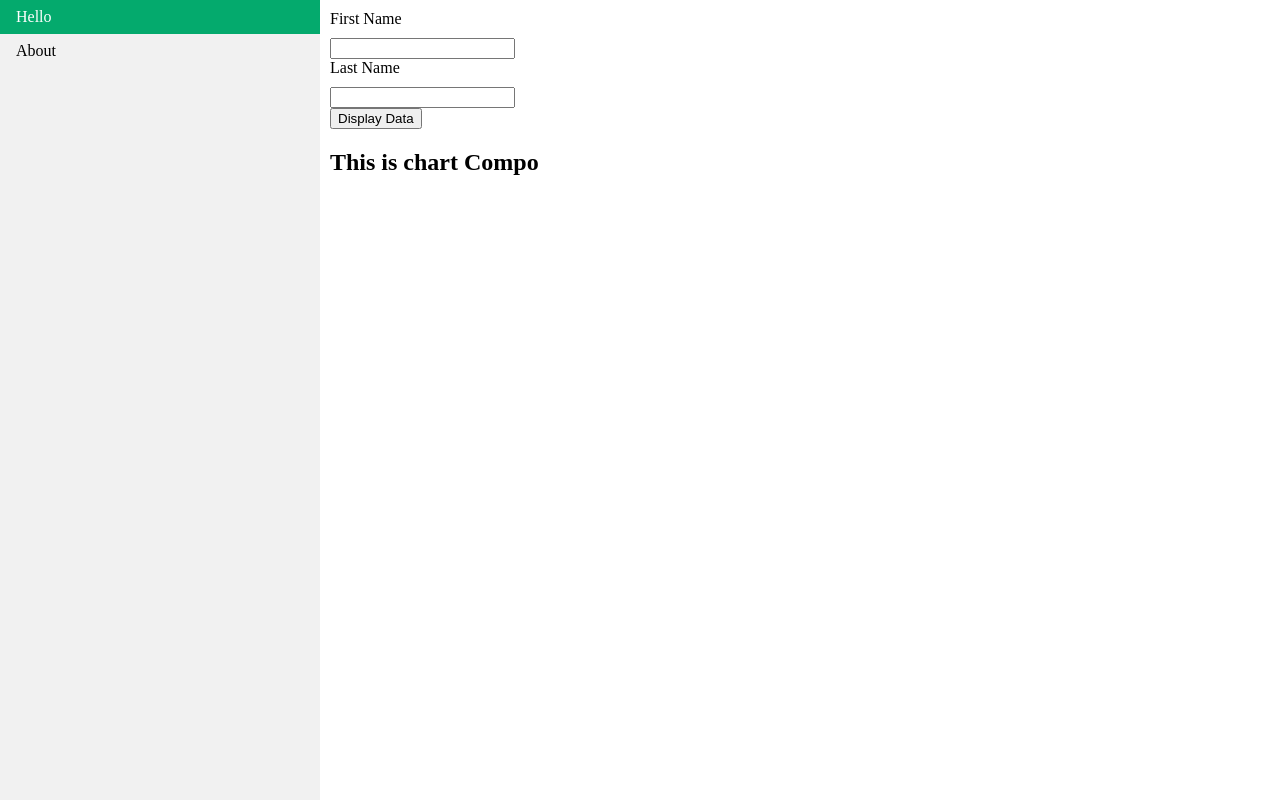
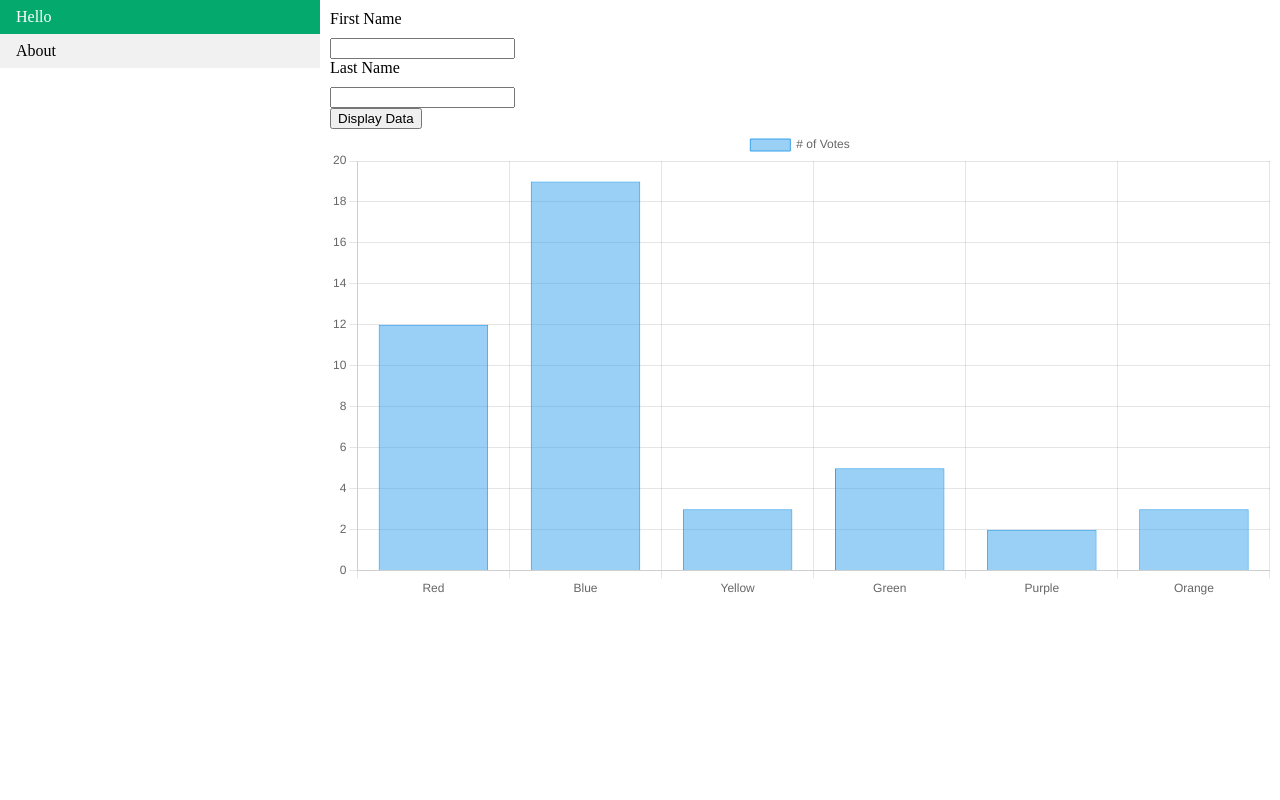
Before and after one commit to Santos78715/ITH, a website: page www/index.html in a window 1280 px wide. Both pictures are taken after a click on the link "Hello". Drawn offline with nearby package versions, Linux system fonts and the light colour scheme; some packages are replaced by stand-ins of ours.

Commit message:
Initial commit

```diff
--- a/package.json
+++ b/package.json
@@ -10,6 +10,7 @@
   "author": "",
   "license": "ISC",
   "dependencies": {
-    "angular-chart.js": "^1.1.0"
+    "angular-chart.js": "^1.1.1",
+    "chart.js": "^4.4.1"
   }
 }
--- /dev/null
+++ b/www/ab.html
@@ -0,0 +1,3 @@
+<div>
+    <canvas id="myChart"></canvas>
+  </div>
--- a/www/chart.component.js
+++ b/www/chart.component.js
@@ -1,31 +1,16 @@
-// chart.component.js
 dashboard.component('chartcomponent', {
-    templateUrl: 'chart.html',
-    controller: function () {
-        var ctx = document.getElementById('myChart').getContext('2d');
-        var myChart = new Chart(ctx, {
+    templateUrl: 'ab.html',
+    controller: function ($timeout) {
+        $timeout(function () {
+            const ctx = document.getElementById('myChart');
+
+            new Chart(ctx, {
                 type: 'bar',
                 data: {
                     labels: ['Red', 'Blue', 'Yellow', 'Green', 'Purple', 'Orange'],
                     datasets: [{
                         label: '# of Votes',
                         data: [12, 19, 3, 5, 2, 3],
-                    backgroundColor: [
-                        'rgba(255, 99, 132, 0.2)',
-                        'rgba(54, 162, 235, 0.2)',
-                        'rgba(255, 206, 86, 0.2)',
-                        'rgba(75, 192, 192, 0.2)',
-                        'rgba(153, 102, 255, 0.2)',
-                        'rgba(255, 159, 64, 0.2)'
-                    ],
-                    borderColor: [
-                        'rgba(255, 99, 132, 1)',
-                        'rgba(54, 162, 235, 1)',
-                        'rgba(255, 206, 86, 1)',
-                        'rgba(75, 192, 192, 1)',
-                        'rgba(153, 102, 255, 1)',
-                        'rgba(255, 159, 64, 1)'
-                    ],
                         borderWidth: 1
                     }]
                 },
@@ -37,5 +22,6 @@ dashboard.component('chartcomponent', {
                     }
                 }
             });
+        });
     }
 });
--- a/www/chart.html
+++ b/www/chart.html
@@ -1,2 +1,4 @@
 
-<h2> This is chart Compo</h2>
+<div>
+    <canvas id="main"></canvas>
+</div>
--- a/www/index.css
+++ b/www/index.css
@@ -1,26 +1,38 @@
-body{
+body {
     margin: 0;
 }
 
-ul{
-    list-style-type: none;
-    margin: 0px;
-    padding: 0px;
-    height: 100%;
-    background-color: #f1f1f1;
-    position: fixed;
-    overflow: auto;
-    width: 25%;
+.container {
+    display: flex;
+    flex-wrap: wrap; /* Allow container to wrap to a new row on small screens */
 }
 
-li a{
+.sidebar {
+    width: 25%;
+    height: 100%;
+    background-color: aqua;
+}
+
+.content {
+    flex-grow: 1;
+    padding: 10px;
+}
+
+ul {
+    list-style-type: none;
+    margin: 0;
+    padding: 0;
+    background-color: #f1f1f1;
+}
+
+li a {
     display: block;
     color: black;
     padding: 8px 16px;
     text-decoration: none;
 }
 
-li a.active{
+li a.active {
     background-color: #04AA6D;
     color: white;
 }
@@ -28,27 +40,10 @@ li a.active{
 li a:hover:not(.active) {
     background-color: black;
     color: white;
-  }
-
-main{
-    float: right;
-    width: 75%;
-    background-color: antiquewhite;
-    padding: 0 20px;
-    margin-top: 20px;
-    height: 50%;
 }
 
-.container{
-    display: flex;
+@media (max-width: 768px) {
+    .sidebar {
+        width: 100%;
+    }
 }
-
-.sidebar{
-    width: 25%;
-    background-color: aqua;
-}
-
-.content{
-    flex-grow: 1;
-    padding: 10px;
-}
--- a/www/index.html
+++ b/www/index.html
@@ -8,6 +8,7 @@
     <script src="https://ajax.googleapis.com/ajax/libs/angularjs/1.6.9/angular.min.js"></script>
     <script src="https://cdnjs.cloudflare.com/ajax/libs/angular-ui-router/1.0.26/angular-ui-router.min.js"></script>
     <!-- <script src="https://cdnjs.cloudflare.com/ajax/libs/Chart.js/3.7.0/Chart.min.js"></script> -->
+    <script src="https://cdn.jsdelivr.net/npm/chart.js"></script>
     <script src="app.js"></script>
     <script src="index.js"></script>
     <script src="dashboard.component.js"></script>
--- a/www/index.js
+++ b/www/index.js
@@ -6,7 +6,8 @@ dashboard.config(function ($stateProvider, $urlRouterProvider){
         url: '/hello',
         views:  {
             'formview':{
-                template: '<homecomponent></homecomponent>'
+                template: '<homecomponent></homecomponent>',
+                controller: ''
                 },
             'chartview':{
                     template: '<chartcomponent></chartcomponent>'
```
Also changed, not shown: 3 other files. Lines whose indentation alone changed are shown as unchanged.
